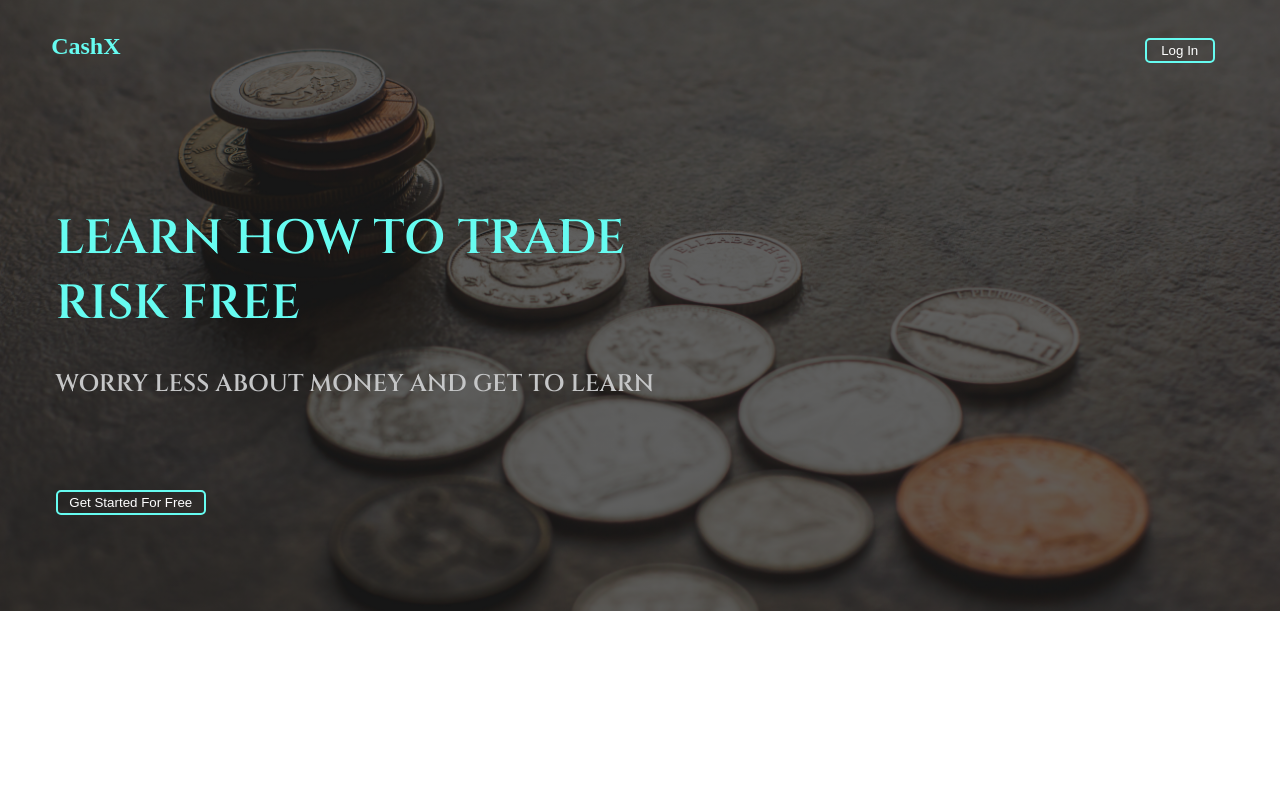
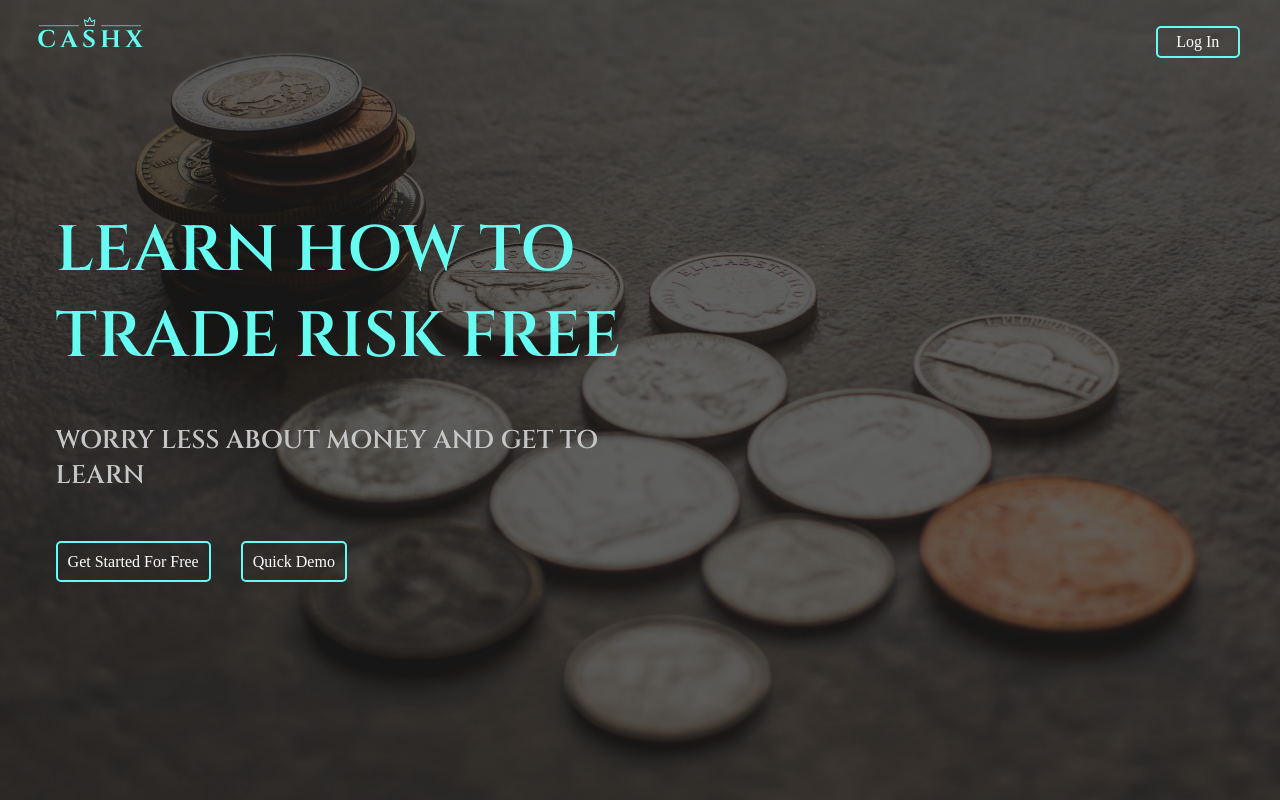
Before and after one commit to musangisilvia/cashx, a React (Create React App) app in the folder frontend/: page / in a window 1280 px wide. Built offline with nearby package versions, Linux system fonts and the light colour scheme.

Commit message:
Complete basic landing page

```diff
--- a/frontend/src/components/Content.js
+++ b/frontend/src/components/Content.js
@@ -1,14 +1,22 @@
-import React from 'react'
+import React from "react";
+import { Link } from "react-router-dom";
+
+import "../styles/Content.css";
 
 // Landing page content
 function Content() {
-    return (
-        <div className="content">
-            <h1>Learn how to trade risk free</h1>
-            <h2>Worry less about money and get to learn</h2>
-            <button>Get started for free</button>
-        </div>
-    )
+  return (
+    <div className="content">
+      <h1>Learn how to trade risk free</h1>
+      <h2>Worry less about money and get to learn</h2>
+      <Link className="signup-btn" to="/signup">
+        Get started for free
+      </Link>
+      <Link className="demo-btn" to="#">
+        Quick Demo
+      </Link>
+    </div>
+  );
 }
 
-export default Content
+export default Content;
--- a/frontend/src/components/Header.js
+++ b/frontend/src/components/Header.js
@@ -1,13 +1,23 @@
-import React from 'react'
+import React from "react";
+
+import { Link } from "react-router-dom";
+import { ReactComponent as Logo } from "../images/Logo.svg";
+
+import "../styles/Header.css";
 
 // Header component for the landing page
 function Header() {
-    return (
-        <header>
-            <h2>CashX</h2>
-            <button>Log In</button>
-        </header>
-    )
+  return (
+    <header className="header">
+      <Link to="/">
+        <Logo />
+      </Link>
+
+      <Link className="btn" to="/login">
+        Log In
+      </Link>
+    </header>
+  );
 }
 
-export default Header
+export default Header;
--- a/frontend/src/pages/LandingPage.js
+++ b/frontend/src/pages/LandingPage.js
@@ -2,12 +2,14 @@ import Header from "../components/Header";
 import Content from "../components/Content";
 import React from "react";
 
+import "../styles/LandingPage.css";
+
 const LandingPage = () => {
   return (
-    <React.Fragment>
+    <div className="common">
       <Header></Header>
       <Content></Content>
-    </React.Fragment>
+    </div>
   );
 };
 
--- a/frontend/src/pages/LoginPage.js
+++ b/frontend/src/pages/LoginPage.js
@@ -1,9 +1,7 @@
+import "../styles/LoginPage.css";
+
 const LoginPage = () => {
-  return (
-    <div>
-      <p>Login Page</p>
-    </div>
-  );
+  return <div className="common loginpage"></div>;
 };
 
 export default LoginPage;
--- a/frontend/src/pages/SignupPage.js
+++ b/frontend/src/pages/SignupPage.js
@@ -1,9 +1,5 @@
 const SignupPage = () => {
-  return (
-    <div>
-      <p>SignUpPage</p>
-    </div>
-  );
+  return <div className="common"></div>;
 };
 
 export default SignupPage;
--- a/frontend/src/styles/App.css
+++ b/frontend/src/styles/App.css
@@ -1,4 +1,4 @@
-#root {
+/* #root {
   margin: 0;
   padding: 0;
   background-image: linear-gradient(
@@ -10,67 +10,16 @@
   height: 100%;
   background-size: cover;
   background-repeat: no-repeat;
-  /* opacity: 0.7; */
+} */
+.common {
+  height: 100vh;
+  background-image: linear-gradient(
+      to bottom,
+      rgba(0, 0, 0, 0.62),
+      rgba(0, 0, 0, 0.62)
+    ),
+    url("../images/pexels-steve-johnson-1006060.jpg");
+  background-size: cover;
+  background-repeat: no-repeat;
+  background-position: center;
 }
-
-header {
-  display: flex;
-  padding-top: 1%;
-  margin-bottom: 5%;
-}
-
-header h2,
-header button {
-  display: block;
-}
-
-header h2 {
-  margin-left: 4%;
-  color: #66fcf1;
-}
-
-header button {
-  margin-left: 80%;
-  margin-top: 2%;
-  height: 3%;
-  width: 5.5%;
-  padding: 3px;
-  background: none;
-  border: 2px solid #66fcf1;
-  border-radius: 5px;
-  color: white;
-}
-
-.content {
-  display: block;
-  width: 47%;
-  margin-left: 2%;
-  padding: 30px;
-}
-
-.content h1 {
-  text-transform: uppercase;
-  color: #66fcf1;
-  font-family: "Cinzel", serif;
-  font-size: 48px;
-}
-
-.content h2 {
-  text-transform: uppercase;
-  color: #c5c6c7;
-  font-family: "Cinzel", serif;
-  margin-bottom: 5%;
-}
-
-.content button {
-  height: 3%;
-  text-transform: capitalize;
-  width: 25%;
-  padding: 3px;
-  background: none;
-  border: 2px solid #66fcf1;
-  border-radius: 5px;
-  color: white;
-  margin-top: 10%;
-  margin-bottom: 11%;
-}
--- /dev/null
+++ b/frontend/src/styles/Content.css
@@ -0,0 +1,40 @@
+.content {
+  display: block;
+  width: 47%;
+  margin-left: 2%;
+  padding: 30px;
+}
+
+.content h1 {
+  text-transform: uppercase;
+  color: #66fcf1;
+  font-family: "Cinzel", serif;
+  font-size: 5vw;
+}
+
+.content h2 {
+  text-transform: uppercase;
+  color: #c5c6c7;
+  font-family: "Cinzel", serif;
+  font-size: 2vw;
+  margin-bottom: 60px;
+}
+.demo-btn,
+.signup-btn {
+  height: 3%;
+  text-transform: capitalize;
+  width: 25%;
+  padding: 10px;
+  background: none;
+  border: 2px solid #66fcf1;
+  border-radius: 5px;
+  color: white;
+  margin-top: 10%;
+  margin-bottom: 11%;
+  font-size: medium;
+  text-decoration: none;
+}
+
+.demo-btn {
+  margin-left: 30px;
+}
--- /dev/null
+++ b/frontend/src/styles/Header.css
@@ -0,0 +1,26 @@
+header {
+  display: flex;
+  padding-top: 1%;
+  margin-bottom: 5%;
+  justify-content: space-between;
+  align-items: center;
+}
+
+header a {
+  display: block;
+}
+
+header .btn {
+  /* margin-left: 80%; */
+  margin-right: 40px;
+  height: 3%;
+  width: 5.5%;
+  padding: 5px;
+  background: none;
+  border: 2px solid #66fcf1;
+  border-radius: 5px;
+  color: white;
+  font-size: medium;
+  text-decoration: none;
+  text-align: center;
+}
--- /dev/null
+++ b/frontend/src/styles/LandingPage.css
@@ -0,0 +1,13 @@
+.landing {
+  /* height: 100vh;
+  background-image: linear-gradient(
+      to bottom,
+      rgba(0, 0, 0, 0.62),
+      rgba(0, 0, 0, 0.62)
+    ),
+    url("../images/pexels-steve-johnson-1006060.jpg");
+  background-size: cover;
+  background-repeat: no-repeat;
+  background-position: center; */
+  /* background-attachment: fixed; */
+}
--- /dev/null
+++ b/frontend/src/styles/LoginPage.css
@@ -0,0 +1,4 @@
+/* Common background for the public routes */
+.loginpage {
+  /* background-attachment: fixed; */
+}
```
Also changed, not shown: frontend/src/images/Logo.svg (added).
